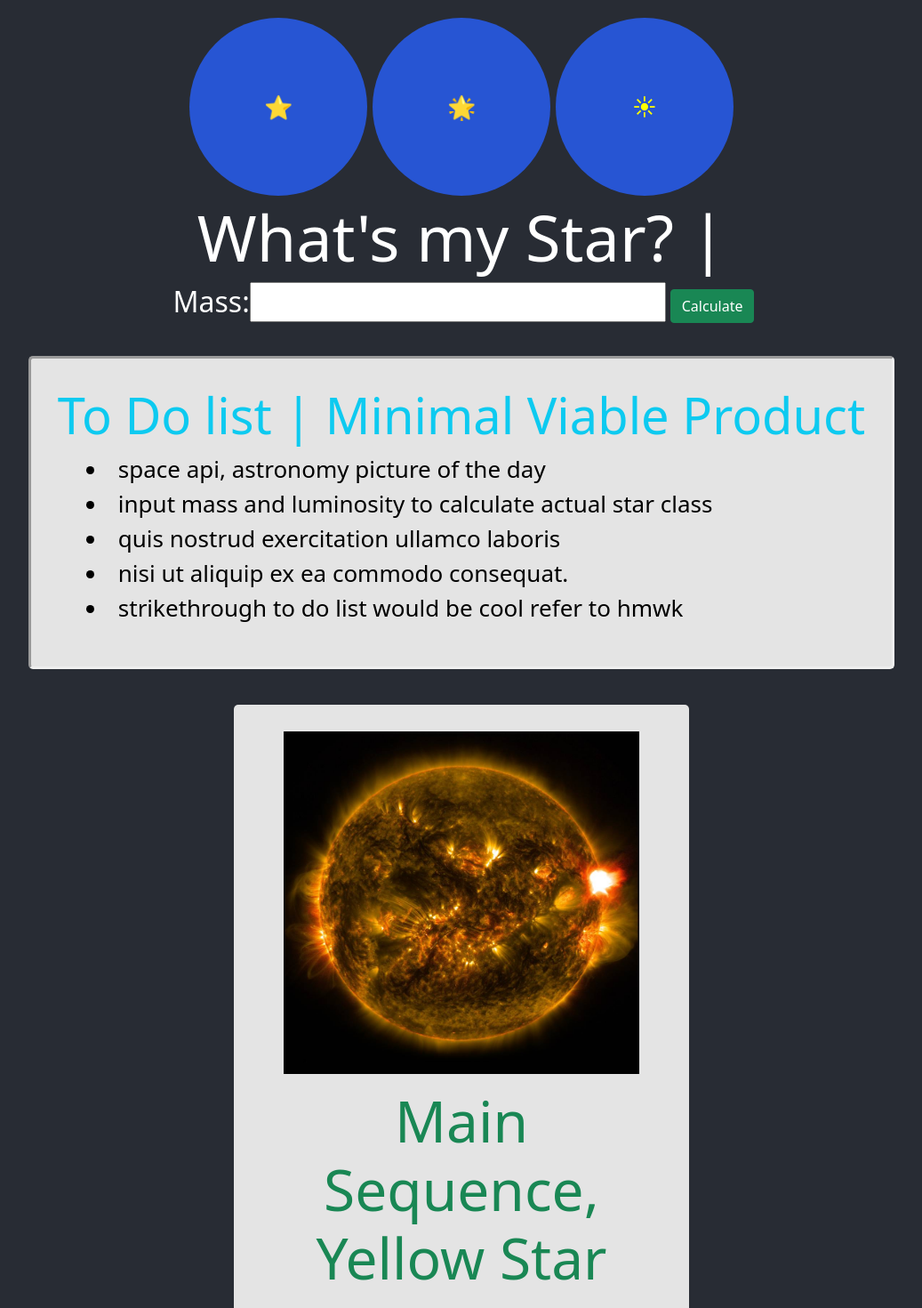
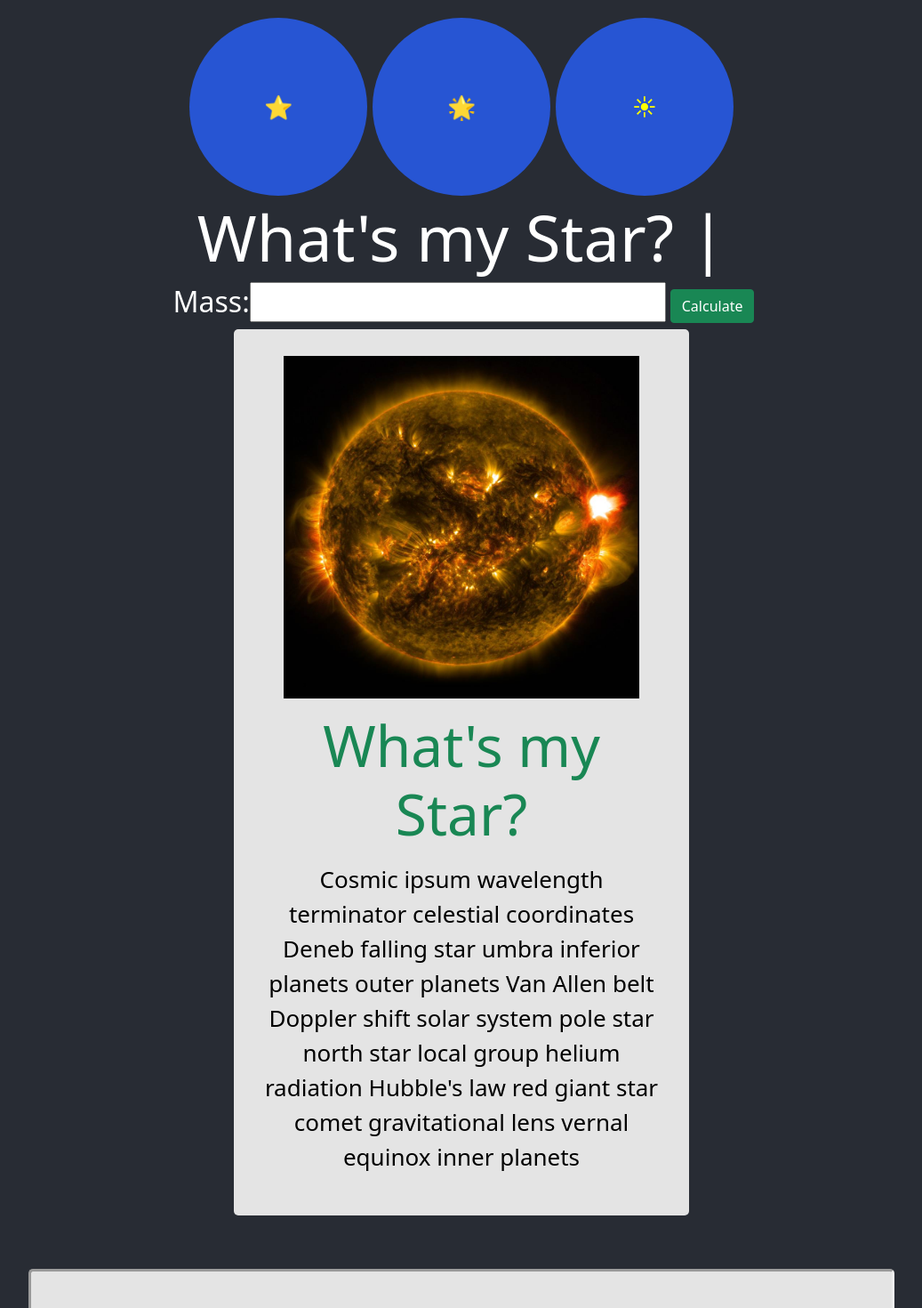
Before and after one commit to AaronKirchhoff/star_project, a React (Create React App) app: page / in a window 1280 px wide. Shown: the top 1470 px of the page at 89% size, without its empty margins (121-1158 px from the left). Built offline with nearby package versions, Linux system fonts and the light colour scheme.

Commit message:
call StarType inside star

```diff
--- a/src/App.js
+++ b/src/App.js
@@ -1,8 +1,8 @@
 import './App.css';
 import Star from './star';
-import StarType from './StarType';
 import 'bootstrap/dist/css/bootstrap.min.css';
 
+// const APOD_API = "https://api.nasa.gov/planetary/apod?api_key=6l3gpeSno0tShfNMamoyXhRLDU3pFCac6QE8fkuN"
 
 function App() {
   return (
@@ -23,7 +23,6 @@ function App() {
           <li>strikethrough to do list would be cool refer to hmwk</li>
         </ul>
       </div>
-      <StarType />
       <div>
         <button type="button" class="btn btn-primary">Hey here is bootstrap button</button>
         <button type="button" class="btn btn-danger">delete star</button>
--- a/src/StarType.js
+++ b/src/StarType.js
@@ -1,21 +1,36 @@
 import React, {Component} from 'react';
-import theSun from "./the-sun.jpg";
+// import theSun from "./the-sun.jpg";
+import './App.css';
+
+
 
 
 class StarType extends Component {
+  static defaultProps = {
+    starImage:  '',
+    name: "What's my Star?",
+    data: "Cosmic ipsum wavelength terminator celestial coordinates Deneb falling star umbra inferior planets outer planets Van Allen belt Doppler shift solar system pole star north star local group helium radiation Hubble's law red giant star comet gravitational lens vernal equinox inner planets"
+  }
   // constructor(props){
   //   super(props);
+
+    // this.state = {starPropTest: this.state.currentStar}
   // }
+
+
+
+
 
   render(){
     return (
       <div className='starType'>
-        <img src={theSun} alt="the-sun"></img>
-        <h2 class="display-3 text-success">Main Sequence, Yellow Star</h2>
-        <p>Billions upon billions! Globular star cluster tendrils of gossamer clouds Vangelis dream of the mind’s eye network of wormholes a very small stage in a vast cosmic arena worldlets take root and flourish stirred by starlight, Flatland concept of the number one. Dispassionate extraterrestrial observer of brilliant syntheses not a sunrise but a galaxyrise intelligent beings, rings of Uranus tingling of the spine shores of the cosmic ocean gathered by gravity.</p>
+        <img src={this.props.starImage} alt={"star-pictures"}></img>
+        <p class="display-3 text-success">{this.props.name}</p>
+        <p>{this.props.data}</p>
       </div>
     )
   }
 }
 
+
 export default StarType;
--- a/src/star.js
+++ b/src/star.js
@@ -1,5 +1,9 @@
 import React, {Component} from 'react';
+import StarType from './StarType';
+import theSun from "./the-sun.jpg";
 
+
+// star component is the container for StarType, this is where im going to do all the heavy lifting and run my methods. I will pass along some state info as props to StarType and call that.
 class Star extends Component {
 
   constructor(props){
@@ -8,6 +12,7 @@ class Star extends Component {
     this.state = {star: ''};
     // currentState is saved at starType variable below
     this.state = {currentStar: ''};
+    this.state = {defaultImageState: theSun};
     this.handleChange = this.handleChange.bind(this);
     this.formSubmit = this.formSubmit.bind(this);
   }
@@ -57,12 +62,21 @@ class Star extends Component {
           </label>
           <button class="btn btn-success">Calculate</button>
         </form >
+        {/* passing a prop to StarType compenent. super simple. i even passed the currentStar state as a prop. can't figure out how to set an image as adeault prop in StarType... so for now, always put in the prop for starImage as the current state of defaultIMageState from here.*/}
+        <StarType starImage={this.state.defaultImageState} name={this.state.currentStar}/>
 
       </div>
 
     )
   }
 }
+
+// Star.defaultProps = {
+//   starImage: theSun,
+//   Name: "What;s my Star?",
+//   data: "???"
+// }
+
 export default Star;
 
 // solved my problem!!! i needed the starType to be its own state to save that information.
```
